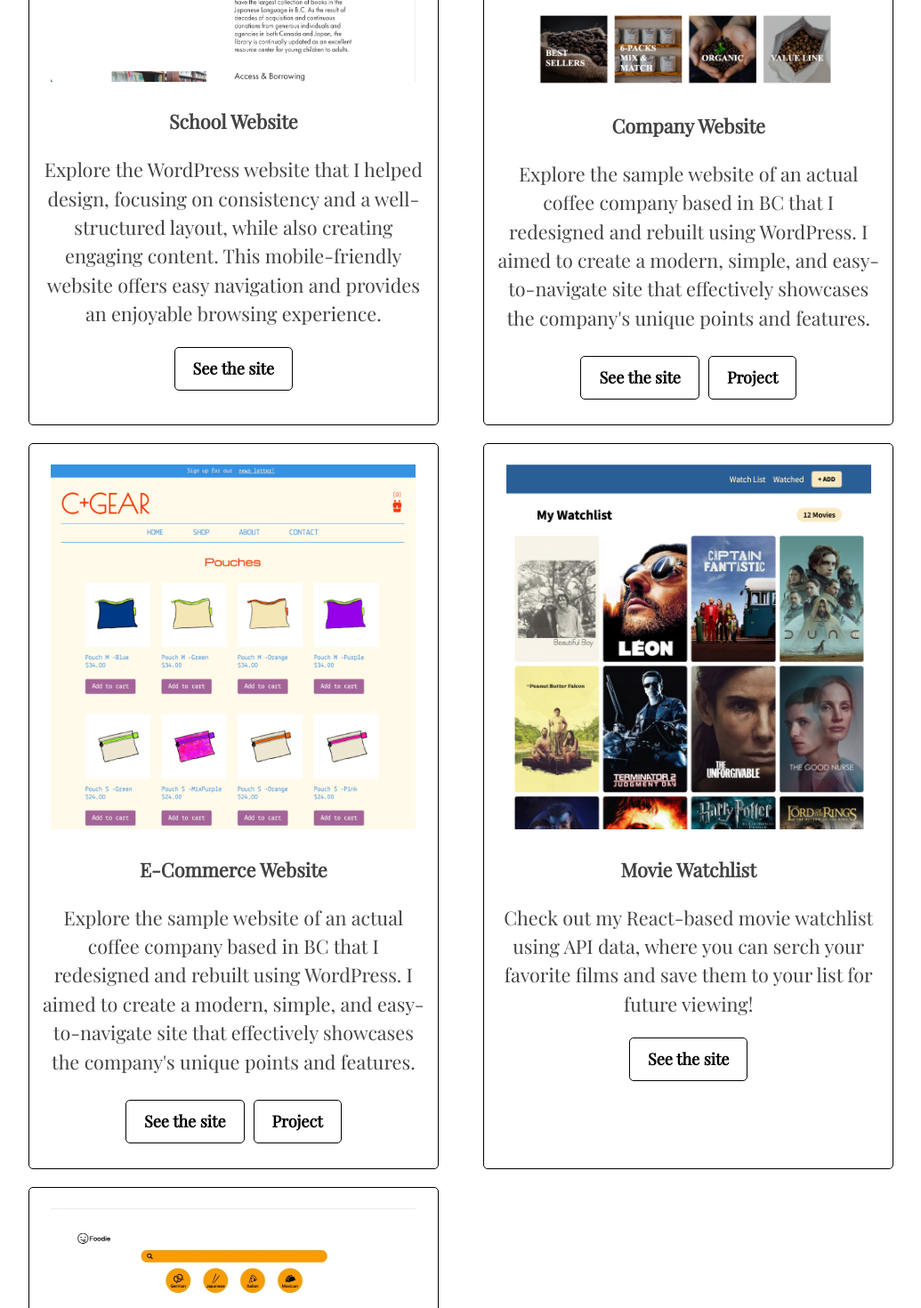
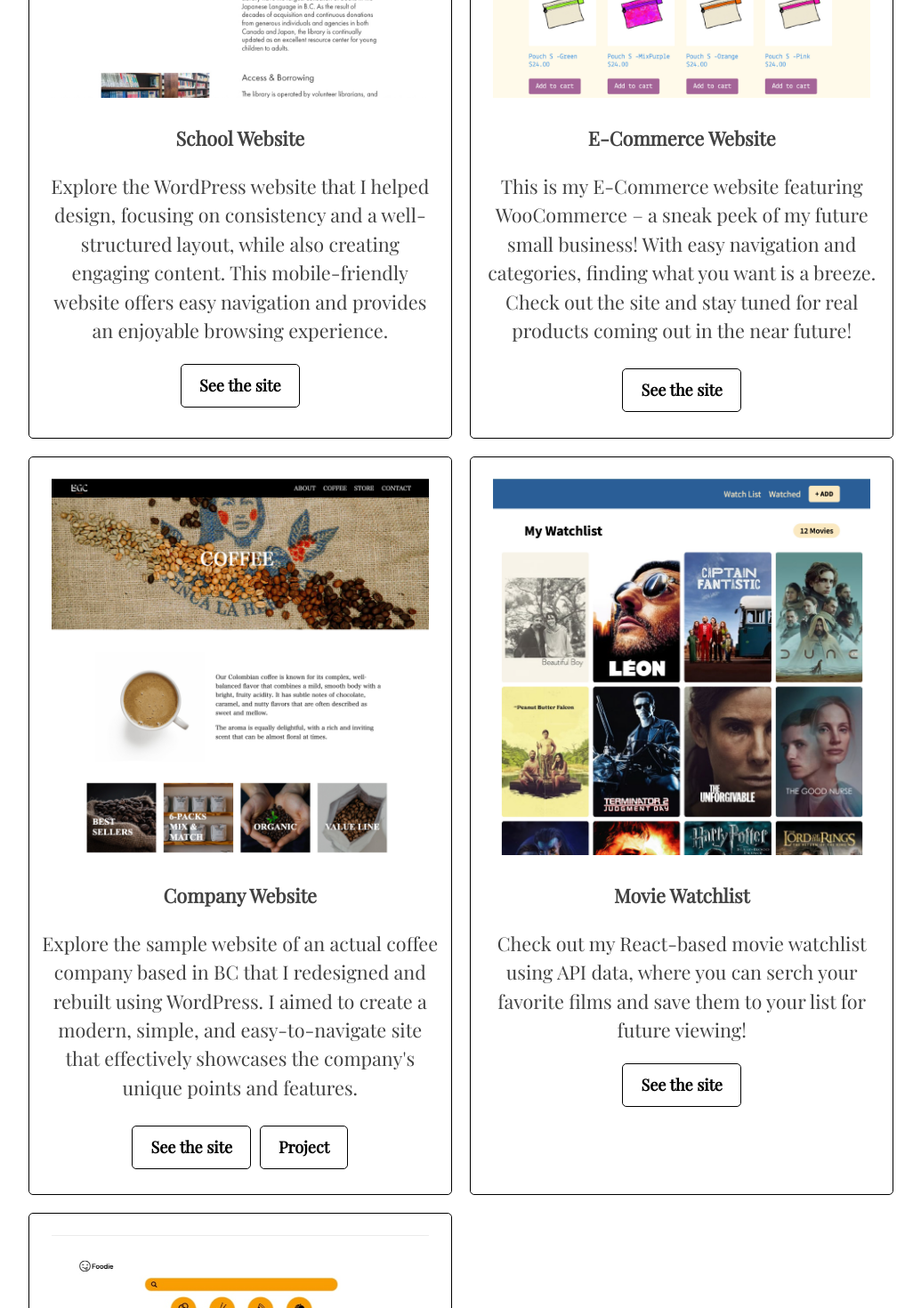
Before and after one commit to chiaki-yamada/my-portfolio, a React (Create React App) app: page /works in a window 1280 px wide. Shown: the part 780-2250 px from the top of the page at 89% size, without its empty margins (122-1157 px from the left). Built offline with nearby package versions, Linux system fonts and the light colour scheme; a web font is replaced by a local one.

Commit message:
updated js

```diff
--- a/src/components/Works.js
+++ b/src/components/Works.js
@@ -21,6 +21,14 @@
         </div>
 
         <div className='work'>
+          <img src={ecSite} className='work-img' alt='work-img'></img>
+          <h3 className='site-title'>E-Commerce Website</h3>
+          <p className='site-desc'>This is my E-Commerce website featuring WooCommerce – a sneak peek of my future small business! With easy navigation and categories, finding what you want is a breeze. Check out the site and stay tuned for real products coming out in the near future!</p>
+          <a href='https://cplusgear.chiakiy.com/' className='btn coffee-btn' target="_blank" rel="noreferrer">See the site</a>
+
+        </div>
+
+        <div className='work'>
           <img src={bestGourmetWebsite} className='work-img' alt='work-img'></img>
           <h3 className='site-title'>Company Website</h3>
           <p className='site-desc'>Explore the sample website of an actual coffee company based in BC that I redesigned and rebuilt using WordPress. I aimed to create a modern, simple, and easy-to-navigate site that effectively showcases the company's unique points and features.</p>
@@ -28,13 +36,6 @@
           <a href='https://drive.google.com/file/d/15nCqZB0VfOOUNYu3wb-lwIM0uo1dMA_p/view?usp=sharing' className='btn coffee-btn' target="_blank" rel="noreferrer">Project</a>
         </div>
 
-        <div className='work'>
-          <img src={ecSite} className='work-img' alt='work-img'></img>
-          <h3 className='site-title'>E-Commerce Website</h3>
-          <p className='site-desc'>Explore the sample website of an actual coffee company based in BC that I redesigned and rebuilt using WordPress. I aimed to create a modern, simple, and easy-to-navigate site that effectively showcases the company's unique points and features.</p>
-          <a href='https://cplusgear.chiakiy.com/' className='btn coffee-btn' target="_blank" rel="noreferrer">See the site</a>
-          <a href='https://drive.google.com/file/d/15nCqZB0VfOOUNYu3wb-lwIM0uo1dMA_p/view?usp=sharing' className='btn coffee-btn' target="_blank" rel="noreferrer">Project</a>
-        </div>
 
         <div className='work'>
           <img src={movieWatchlist} className='work-img' alt='work-img'></img>
--- a/src/index.css
+++ b/src/index.css
@@ -387,7 +387,7 @@
     margin: 10% 0;
     display: grid;
     grid-template-columns: repeat(2, 1fr);
-    grid-column-gap: 50px;
+    grid-column-gap: 20px;
   }
 
 
```
Also changed, not shown: src/imgs/vjls-jh.jpg.
